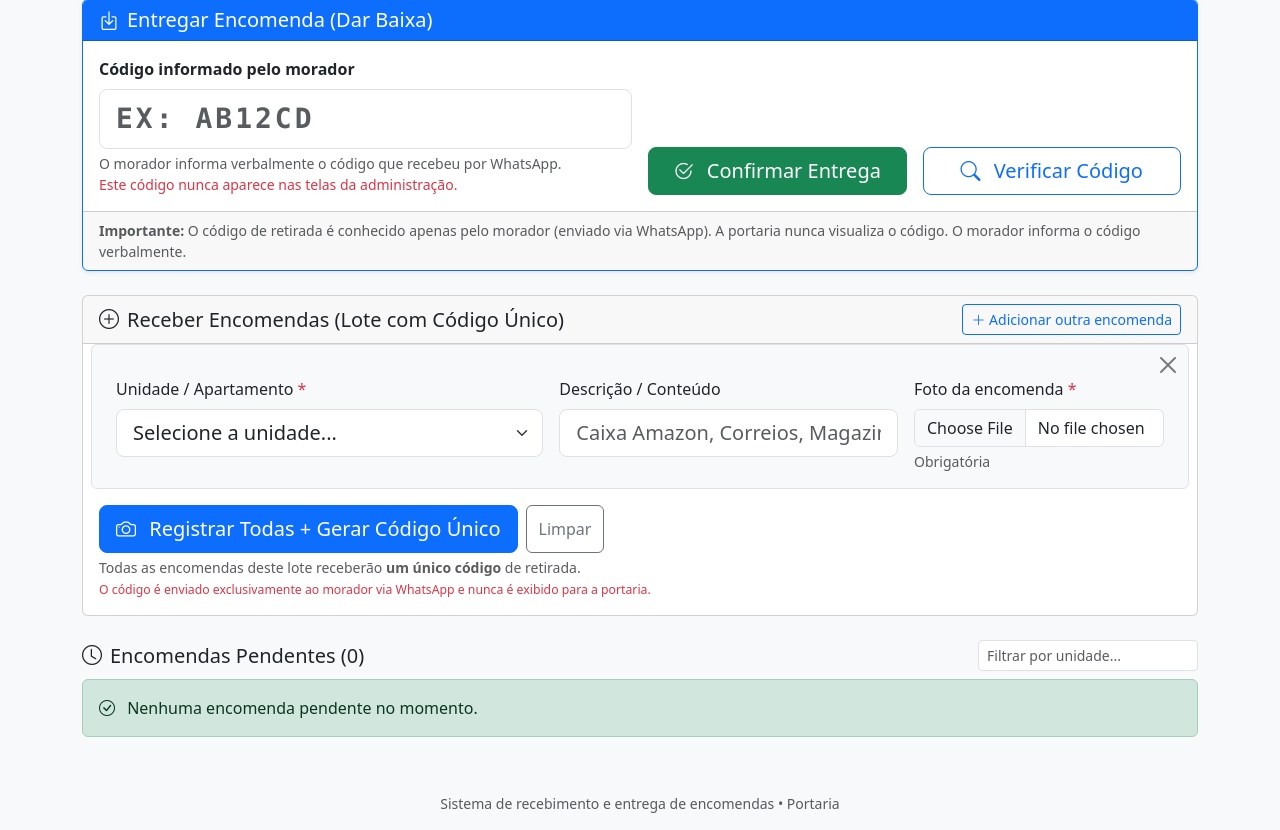
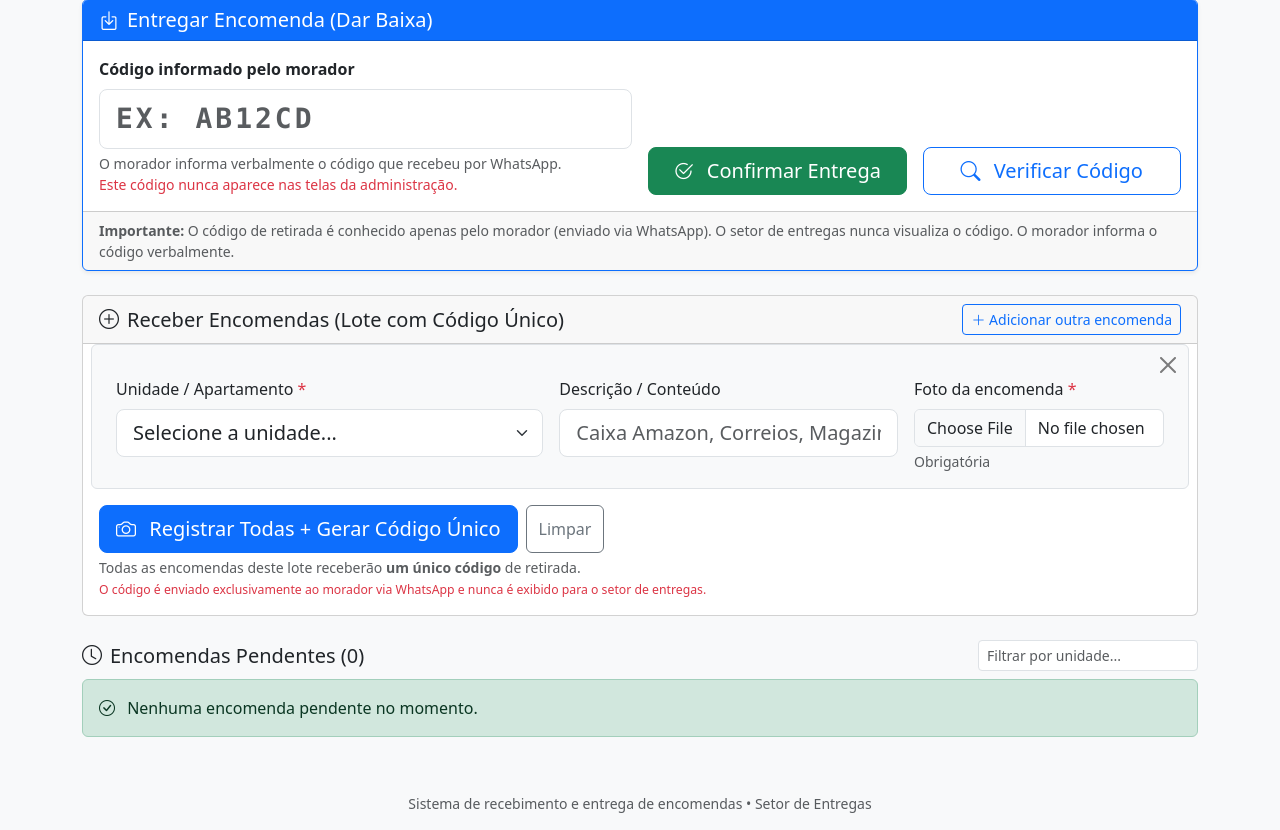
Before and after one commit to Dinix11/er2, a Flask app: page / in a window 1280 px wide. Shown: the part 206-1036 px from the top of the page. Run offline with Flask 3, Linux system fonts and the light colour scheme; the visitor is signed in with stand-in values (Sample User, id 1); data comes from the database, SQL or seed files in the repository; data that the repository does not hold is empty.

Commit message:
Troca portaria → setor de entregas + reforço de ocultação do código

```diff
--- a/app.py
+++ b/app.py
@@ -1,7 +1,7 @@
 #!/usr/bin/env python3
 """
 Sistema de Recebimento, Aviso e Entrega de Encomendas
-Condomínio - Portaria
+Condomínio - Setor de Entregas
 """
 
 import os
@@ -34,7 +34,7 @@ app.secret_key = os.environ.get('SECRET_KEY', 'condominio-encomendas-dev-key-202
 
 # Senha simples para proteção (configure ADMIN_PASSWORD nas variáveis de ambiente no Render)
 # MUDE ESSA SENHA! Nunca use o valor padrão em produção.
-ADMIN_PASSWORD = os.environ.get('ADMIN_PASSWORD', 'portaria123')
+ADMIN_PASSWORD = os.environ.get('ADMIN_PASSWORD', 'setordentregas123')
 
 os.makedirs(UPLOAD_FOLDER, exist_ok=True)
 
@@ -566,7 +566,7 @@ def receber():
             f"{lista_itens}\n\n"
             f"Recebido em: {data_receb[:16]}\n\n"
             f"🔐 SEU CÓDIGO ÚNICO DE RETIRADA: *{codigo}*\n\n"
-            f"Apresente este código na portaria para retirar todas as suas encomendas."
+            f"Apresente este código no setor de entregas para retirar todas as suas encomendas."
         )
         wa_link = f"https://wa.me/{telefone}?text={quote(msg)}"
         registrar_notificacao(ids_inseridos[0], telefone, msg, wa_link)
@@ -602,7 +602,7 @@ def entregar():
             sb.table("encomendas").update({
                 "status": "entregue",
                 "data_entrega": data_entrega,
-                "entregue_por": "Portaria"
+                "entregue_por": "Setor de Entregas"
             }).eq("codigo", codigo).eq("status", "pendente").execute()
 
             qtd = len(pendentes)
@@ -637,7 +637,7 @@ def entregar():
             UPDATE encomendas
             SET status = 'entregue', data_entrega = ?, entregue_por = ?
             WHERE codigo = ? AND status = 'pendente'
-        ''', (data_entrega, 'Portaria', codigo))
+        ''', (data_entrega, 'Setor de Entregas', codigo))
         conn.commit()
 
         qtd = len(pendentes)
@@ -964,7 +964,7 @@ def reenviar(encomenda_id):
         f"Descrição: {row['descricao'] or 'Encomenda'}\n"
         f"Recebido em: {row['data_recebimento'][:16]}\n\n"
         f"🔐 SEU CÓDIGO DE RETIRADA: *{row['codigo']}*\n\n"
-        f"Apresente este código na portaria para retirar."
+        f"Apresente este código no setor de entregas para retirar."
     )
 
     wa_link = f"https://wa.me/{telefone}?text={quote(msg)}"
--- a/templates/base.html
+++ b/templates/base.html
@@ -104,7 +104,7 @@
     </div>
 
     <footer class="text-center text-muted py-3 small">
-        Sistema de recebimento e entrega de encomendas • Portaria
+        Sistema de recebimento e entrega de encomendas • Setor de Entregas
     </footer>
 
     <!-- Modal de foto -->
--- a/templates/historico.html
+++ b/templates/historico.html
@@ -84,6 +84,6 @@
 </div>
 
 <div class="mt-2 small text-muted">
-    O código de retirada é conhecido apenas pelo morador. A portaria nunca visualiza os códigos.
+    O código de retirada é conhecido apenas pelo morador. O setor de entregas nunca visualiza os códigos.
 </div>
 {% endblock %}
--- a/templates/index.html
+++ b/templates/index.html
@@ -1,6 +1,6 @@
 {% extends "base.html" %}
 
-{% block title %}Painel da Portaria{% endblock %}
+{% block title %}Painel do Setor de Entregas{% endblock %}
 
 {% block content %}
 <div class="row g-3 mb-4">
@@ -119,7 +119,7 @@
     </div>
     <div class="card-footer small text-muted">
         <strong>Importante:</strong> O código de retirada é conhecido apenas pelo morador (enviado via WhatsApp).
-        A portaria nunca visualiza o código. O morador informa o código verbalmente.
+        O setor de entregas nunca visualiza o código. O morador informa o código verbalmente.
     </div>
 </div>
 
@@ -147,7 +147,7 @@
             </div>
             <div class="form-text mt-1">
                 Todas as encomendas deste lote receberão <strong>um único código</strong> de retirada.<br>
-                <small class="text-danger">O código é enviado exclusivamente ao morador via WhatsApp e nunca é exibido para a portaria.</small>
+                <small class="text-danger">O código é enviado exclusivamente ao morador via WhatsApp e nunca é exibido para o setor de entregas.</small>
             </div>
         </form>
     </div>
--- a/templates/login.html
+++ b/templates/login.html
@@ -7,7 +7,7 @@
     <div class="col-md-4">
         <div class="card shadow">
             <div class="card-body p-4">
-                <h4 class="text-center mb-4">Acesso à Portaria</h4>
+                <h4 class="text-center mb-4">Acesso ao Setor de Entregas</h4>
 
                 <form method="post">
                     <div class="mb-3">
@@ -21,7 +21,7 @@
                 </form>
 
                 <p class="text-muted small text-center mt-3">
-                    Acesso restrito à equipe da portaria.
+                    Acesso restrito à equipe do setor de entregas.
                 </p>
             </div>
         </div>
```
Also changed, not shown: README.md, static/manifest.json.
